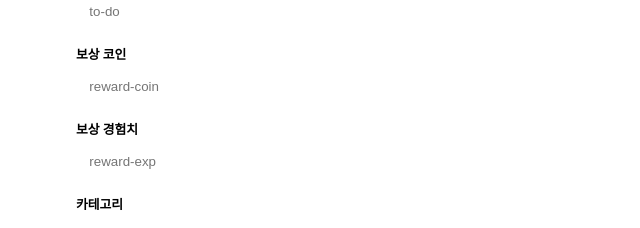
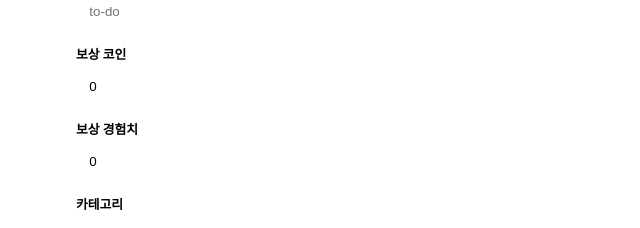
Before and after one commit to up456/todo-coin, a React (Create React App) app: page /1/addTodo in a window 1280 px wide. Shown: the part 145-373 px from the top of the page, without its empty margins (311-951 px from the left). Built offline with nearby package versions, Linux system fonts and the light colour scheme; no server answers; the HTML template or start-up script is replaced by a standard one.

Commit message:
todo 추가하기 기능 구현

```diff
--- a/src/App.tsx
+++ b/src/App.tsx
@@ -1,9 +1,4 @@
-import React, {
-  ReducerWithoutAction,
-  useContext,
-  useReducer,
-  useState,
-} from 'react';
+import React, { useState } from 'react';
 import styles from './app.module.css';
 
 import { BrowserRouter, Routes, Route } from 'react-router-dom';
@@ -13,7 +8,6 @@ import MyPage from './page/my_page/my_page';
 import LoginPage from './page/login_page/login_page';
 import AuthService from './service/authService';
 import AddTodoPage from './page/add_todo_page/add_todo_page';
-import Todo from './components/todo/todo';
 
 export interface TypeTodoList {
   todo: string;
@@ -117,9 +111,9 @@ const authService = new AuthService();
 
 function App() {
   const [data, setData] = useState(dummy);
+  const userId = sessionStorage.getItem('userId') || '';
 
   const setCompleteTime = (
-    userId: string,
     date: string,
     targetTodoId: string,
     reset = false
@@ -141,6 +135,33 @@ function App() {
     });
   };
 
+  const addTodo = (date: string, inputValue: TypeTodoList) => {
+    setData((prevData) => {
+      let newData = {
+        ...prevData,
+      };
+      // 해당 날짜의 기록을 넣는 칸이 없으면 해당 날짜로 빈공간 생성
+      let recordDate = newData[userId]?.record[date];
+      if (!recordDate) {
+        newData[userId].record[date] = {
+          todoList: {},
+          percent: 0,
+          acquiredCoin: 0,
+          satisfaction: 0,
+        };
+      }
+
+      const todoList = newData[userId]?.record[date]?.todoList;
+      console.log(newData[userId]?.record[date]);
+
+      if (todoList) {
+        const todoId = Date.now();
+        todoList[todoId] = inputValue;
+      }
+      return newData;
+    });
+  };
+
   return (
     <div className={styles.app}>
       <BrowserRouter>
@@ -150,12 +171,15 @@ function App() {
             path="/todo/:date"
             element={<TodoPage data={data} setCompleteTime={setCompleteTime} />}
           />
+          <Route
+            path="/:date/addTodo"
+            element={<AddTodoPage addTodo={addTodo} />}
+          />
           <Route path="/calendar" element={<CalendarPage data={data} />} />
           <Route
             path="/mypage"
             element={<MyPage data={data} authService={authService} />}
           />
-          <Route path="/:date/addTodo" element={<AddTodoPage />} />
         </Routes>
       </BrowserRouter>
     </div>
--- a/src/components/todo/todo.tsx
+++ b/src/components/todo/todo.tsx
@@ -18,7 +18,6 @@ interface TypeTodo {
   todo: TypeTodoList;
   date: string;
   setCompleteTime: (
-    userId: string,
     date: string,
     targetTodoId: string,
     reset?: boolean
@@ -37,9 +36,9 @@ const Todo = ({ todo, date, setCompleteTime, todoId }: TypeTodo) => {
     setTodoState(selectedState);
     if (!userId) return;
     if (selectedState === 'complete') {
-      setCompleteTime(userId, date, todoId);
+      setCompleteTime(date, todoId);
     } else {
-      setCompleteTime(userId, date, todoId, true);
+      setCompleteTime(date, todoId, true);
     }
   };
 
@@ -47,7 +46,7 @@ const Todo = ({ todo, date, setCompleteTime, todoId }: TypeTodo) => {
     <li className={styles.todo}>
       <div className={styles.todoHeader}>
         <p className={styles.deadLine}>{`데드라인: ${deadLine || '없음'}`}</p>
-        <p className={styles.category}>{todo.category}</p>
+        <p className={styles.category}>{todo.category || '미지정'}</p>
       </div>
       <Line mT="0" />
       <div className={styles.todoBody}>
--- a/src/page/add_todo_page/add_todo_page.tsx
+++ b/src/page/add_todo_page/add_todo_page.tsx
@@ -1,11 +1,47 @@
 import styles from './add_todo_page.module.css';
-import React from 'react';
+import React, { useRef, useState } from 'react';
 import { useNavigate, useParams } from 'react-router-dom';
 import Button from '../../components/button/button';
+import { TypeTodoList } from '../../App';
 
-const AddTodoPage = () => {
+const DEFAULT_INPUT_VALUE = {
+  todo: '',
+  rewardExp: 0,
+  rewardCoin: 0,
+  completeTime: '',
+  deadline: '',
+  category: '',
+};
+interface TypeAddTodoPage {
+  addTodo: (date: string, inputValue: TypeTodoList) => void;
+}
+
+const AddTodoPage = ({ addTodo }: TypeAddTodoPage) => {
   const navigate = useNavigate();
   const { date } = useParams();
+  const todoRef = useRef<HTMLInputElement>(null);
+  const [inputValue, setInputValue] = useState(DEFAULT_INPUT_VALUE);
+
+  const onChangeValue = (
+    event: React.ChangeEvent<HTMLInputElement>,
+    inputKey: string
+  ) => {
+    setInputValue((prevInputValue) => {
+      return { ...prevInputValue, [inputKey]: event.target.value };
+    });
+  };
+
+  const onSubmit = () => {
+    if (date) {
+      if (inputValue.todo.length < 1) {
+        todoRef.current?.focus();
+        return;
+      }
+      addTodo(date, inputValue);
+      navigate(-1);
+    }
+  };
+
   return (
     <section className={styles.addTodoPage}>
       <section className={styles.addTodoHeader}>
@@ -17,7 +53,14 @@ const AddTodoPage = () => {
       <form className={styles.addTodoBody}>
         <div className={styles.inputBox}>
           <label className={styles.inputLable}>할일</label>
-          <input type="text" className={styles.input} placeholder={'to-do'} />
+          <input
+            ref={todoRef}
+            type="text"
+            className={styles.input}
+            placeholder={'to-do'}
+            value={inputValue.todo}
+            onChange={(event) => onChangeValue(event, 'todo')}
+          />
         </div>
         <div className={styles.inputBox}>
           <label className={styles.inputLable}>보상 코인</label>
@@ -25,6 +68,8 @@ const AddTodoPage = () => {
             type="number"
             className={styles.input}
             placeholder={'reward-coin'}
+            value={inputValue.rewardCoin}
+            onChange={(event) => onChangeValue(event, 'rewardCoin')}
           />
         </div>
         <div className={styles.inputBox}>
@@ -33,6 +78,8 @@ const AddTodoPage = () => {
             type="number"
             className={styles.input}
             placeholder={'reward-exp'}
+            value={inputValue.rewardExp}
+            onChange={(event) => onChangeValue(event, 'rewardExp')}
           />
         </div>
         <div className={styles.inputBox}>
@@ -41,15 +88,22 @@ const AddTodoPage = () => {
             type="text"
             className={styles.input}
             placeholder={'category'}
+            value={inputValue.category}
+            onChange={(event) => onChangeValue(event, 'category')}
           />
         </div>
         <div className={styles.inputBox}>
           <label className={styles.inputLable}>데드라인</label>
-          <input type="time" className={styles.input} />
+          <input
+            type="time"
+            className={styles.input}
+            value={inputValue.deadline}
+            onChange={(event) => onChangeValue(event, 'deadLine')}
+          />
         </div>
       </form>
       <section className={styles.addTodoFooter}>
-        <Button text="작성하기" onClick={() => {}} />
+        <Button text="작성하기" onClick={onSubmit} />
       </section>
     </section>
   );
--- a/src/page/todo_page/todo_page.tsx
+++ b/src/page/todo_page/todo_page.tsx
@@ -1,6 +1,6 @@
 import React, { useState } from 'react';
 import { useLocation, useNavigate, useParams } from 'react-router-dom';
-import { TypeData } from '../../App';
+import { TypeData, TypeTodoList } from '../../App';
 import Button from '../../components/button/button';
 import Header from '../../components/header/header';
 import Line from '../../components/line/line';
@@ -20,7 +20,6 @@ const SORT_OPTION_LIST = [
 interface TypeHompPage {
   data: TypeData;
   setCompleteTime: (
-    userId: string,
     date: string,
     targetTodoId: string,
     reset?: boolean
```
